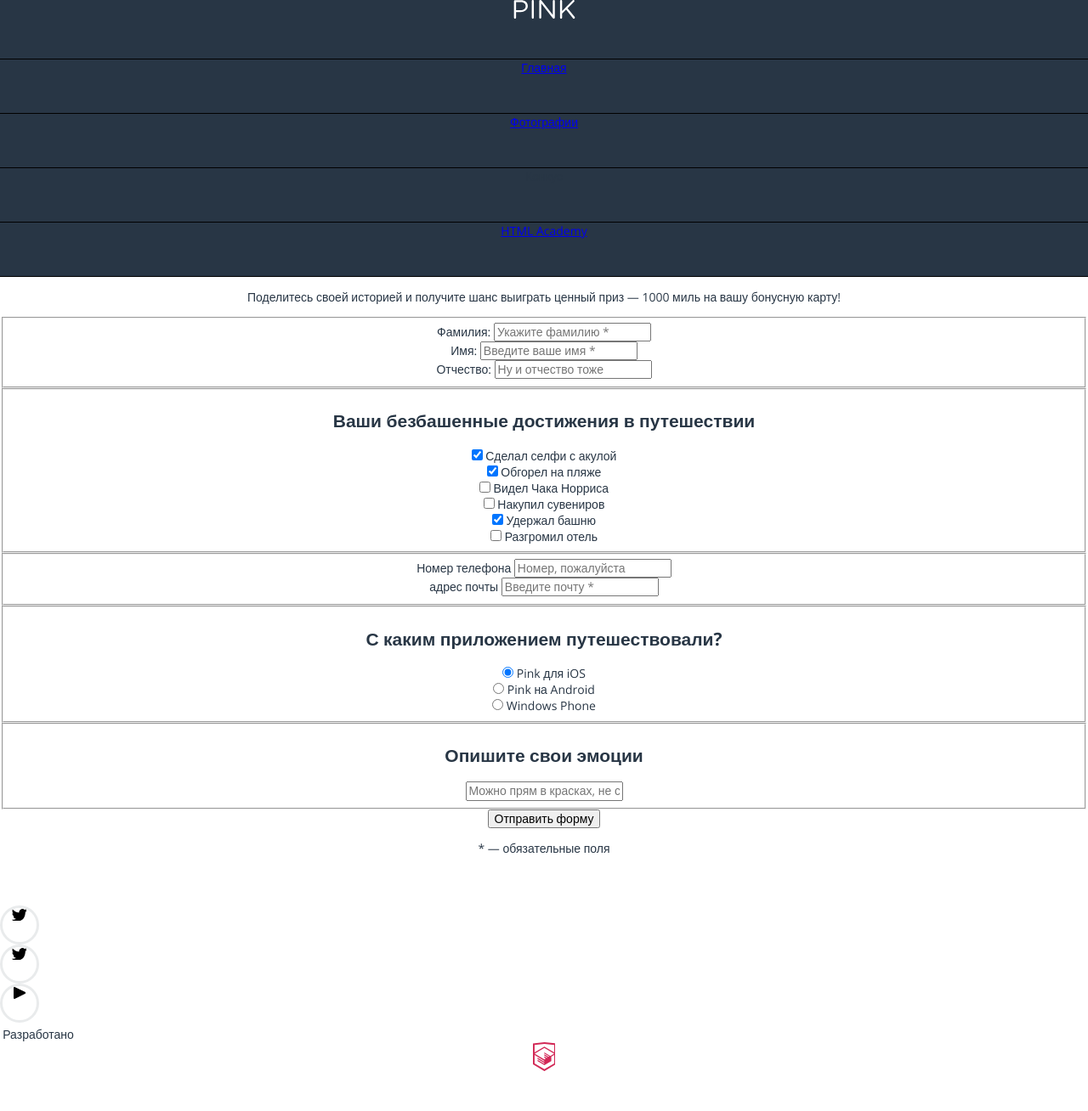
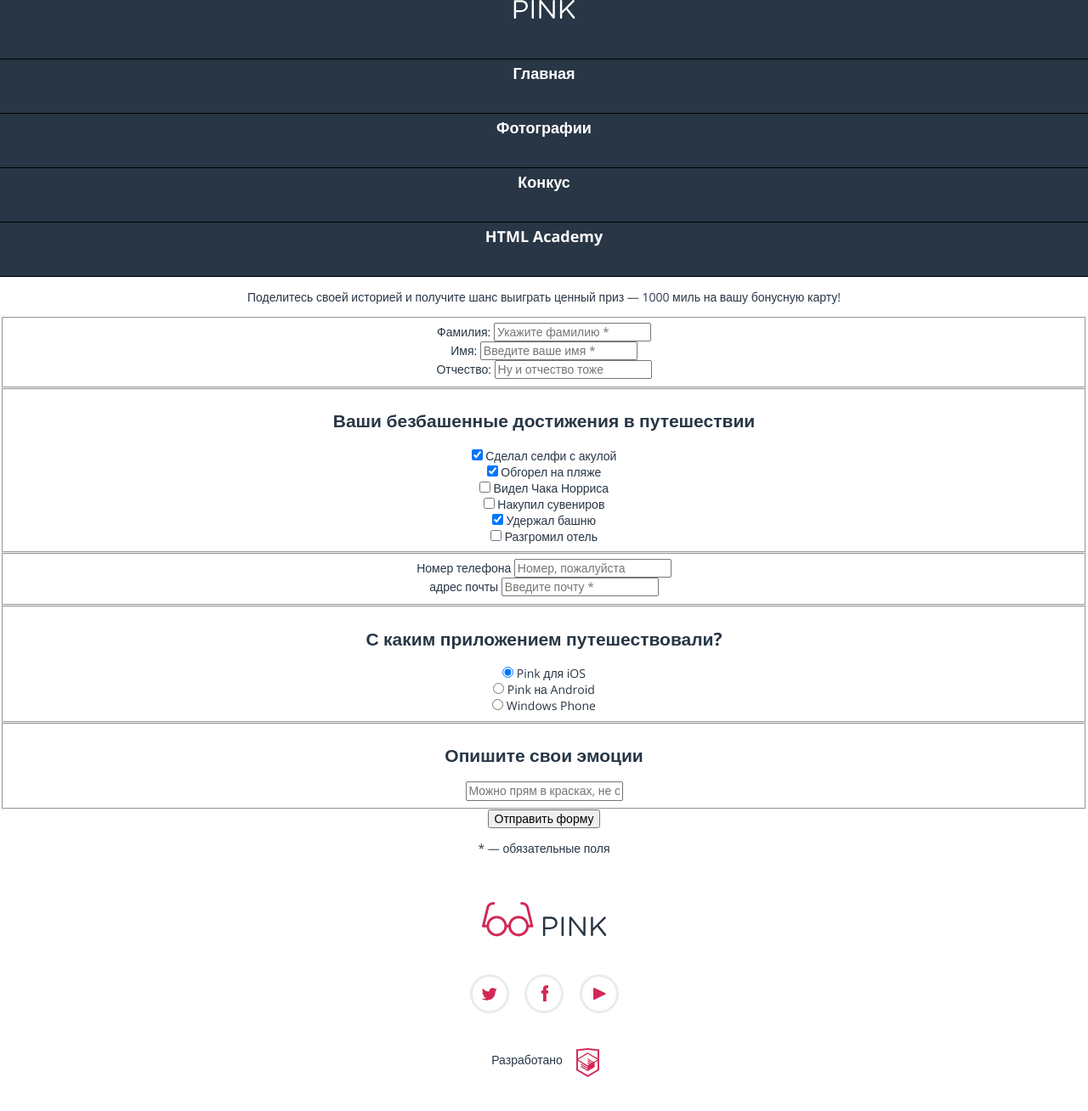
Before and after one commit to SirGonduras/1179733-pink-19, a website: page source/form.html in a window 1280 px wide. Shown: the whole page at 85% size. Before the commit the page ends 1265 px from the top, so only its background shows below. Drawn offline with nearby package versions, Linux system fonts and the light colour scheme; files that its build step writes are made by us from their sources.

Commit message:
Add footer and header

```diff
--- a/source/form.html
+++ b/source/form.html
@@ -7,6 +7,7 @@
   <link rel="stylesheet" href="css/style.css">
   <title>PINK</title>
 </head>
+
 <body>
   <header class="page-header">
     <a class="page-header__logo" href="#">
@@ -19,20 +20,21 @@
 
     <nav class="main-nav">
       <ul class="main-nav__list site-list">
+        <li class="site-list__item">
+          <a class="site-link" href="index.html">Главная</a>
+        </li>
         <li class="site-list__item site-list__item--active">
-          <a href="index.html">Главная</a>
+          <a class="site-link" href="photo.html">Фотографии</a>
         </li>
         <li class="site-list__item">
-          <a href="photo.html">Фотографии</a>
+          <a class="site-link">Конкус</a>
         </li>
         <li class="site-list__item">
-          <a>Конкус</a>
-        </li>
-        <li class="site-list__item">
-          <a href="https://htmlacademy.ru/">HTML Academy</a>
+          <a class="site-link" href="https://htmlacademy.ru/">HTML Academy</a>
         </li>
       </ul>
     </nav>
+
   </header>
 
   <main class="page-form">
@@ -154,39 +156,47 @@
     <p class="page-form__attention-text"><span class="stie-pink">*</span> — обязательные поля</p>
   </main>
 
-  <footer class="page-footer">
+  <footer class="page-minfooter">
     <h2 class="visually-hidden">Подвал сайта</h2>
 
-    <a class="site-link" href="index.html">
-      <svg class="page-minfooter__logo" xmlns="http://www.w3.org/2000/svg" width="147" height="40" viewBox="0 0 146.3 40.375">
-        <g fill="#FFF">
-            <path d="M71.874 18.661c0-.708.58-1.288 1.256-1.288h7.18c5.087 0 8.436 2.704 8.436 7.146v.064c0 4.861-4.057 7.373-8.854 7.373h-5.475v6.825c0 .708-.58 1.288-1.288 1.288-.676 0-1.256-.58-1.256-1.288v-20.12zm8.114 10.98c3.734 0 6.182-1.996 6.182-4.959v-.063c0-3.22-2.414-4.894-6.053-4.894h-5.699v9.917h5.57v-.001zM93.603 18.5c0-.708.579-1.288 1.255-1.288.709 0 1.288.58 1.288 1.288v20.283a1.29 1.29 0 0 1-1.288 1.287c-.676 0-1.255-.579-1.255-1.287V18.5zM102.744 18.532c0-.676.58-1.256 1.256-1.256h.354c.58 0 .935.29 1.288.74l13.684 17.45V18.468c0-.676.547-1.256 1.256-1.256.676 0 1.224.58 1.224 1.256v20.349c0 .676-.481 1.19-1.158 1.19h-.129c-.548 0-.935-.321-1.319-.772l-13.975-17.868v17.45c0 .676-.547 1.256-1.256 1.256-.676 0-1.223-.58-1.223-1.256V18.532h-.002zM128.173 18.5c0-.708.58-1.288 1.257-1.288.708 0 1.286.58 1.286 1.288v12.331l12.848-13.168c.29-.257.579-.451.998-.451.676 0 1.225.612 1.225 1.256 0 .354-.162.644-.42.901l-7.984 7.92 8.564 10.561c.225.291.354.547.354.935 0 .676-.578 1.288-1.286 1.288-.483 0-.806-.258-1.03-.58l-8.402-10.463-4.863 4.861v4.894a1.29 1.29 0 0 1-1.286 1.288c-.677 0-1.257-.58-1.257-1.288V18.5h-.004z"/>
+    <a class="page-minfooter__link-logotype site-link" href="index.html">
+      <svg class="page-minfooter__logotype" version="1.1" id="Layer_1" xmlns="http://www.w3.org/2000/svg" xmlns:xlink="http://www.w3.org/1999/xlink" x="0px" y="0px" width="146.3px" height="40.375px" viewBox="0 0 146.3 40.375" enable-background="new 0 0 146.3 40.375" xml:space="preserve">
+        <g>
+          <path fill="#283645" d="M71.874,18.661c0-0.708,0.58-1.288,1.256-1.288h7.18c5.087,0,8.436,2.704,8.436,7.146v0.063 c0,4.86-4.057,7.373-8.854,7.373h-5.475v6.825c0,0.708-0.58,1.287-1.289,1.287c-0.676,0-1.256-0.58-1.256-1.287L71.874,18.661 L71.874,18.661z M79.988,29.641c3.734,0,6.182-1.996,6.182-4.959v-0.062c0-3.221-2.414-4.894-6.053-4.894h-5.699v9.917h5.57V29.641 z"/>
+          <path fill="#283645" d="M93.603,18.5c0-0.708,0.579-1.288,1.255-1.288c0.709,0,1.288,0.58,1.288,1.288v20.283 c0,0.708-0.579,1.287-1.288,1.287c-0.676,0-1.255-0.579-1.255-1.287V18.5z"/>
+          <path fill="#283645" d="M102.744,18.532c0-0.676,0.58-1.256,1.256-1.256h0.354c0.58,0,0.935,0.29,1.288,0.74l13.684,17.45V18.468 c0-0.676,0.547-1.256,1.256-1.256c0.676,0,1.225,0.58,1.225,1.256v20.349c0,0.677-0.48,1.19-1.158,1.19h-0.129 c-0.548,0-0.936-0.321-1.318-0.772l-13.976-17.867v17.449c0,0.677-0.547,1.257-1.257,1.257c-0.676,0-1.223-0.58-1.223-1.257V18.532 H102.744z"/>
+          <path fill="#283645" d="M128.173,18.5c0-0.708,0.58-1.288,1.257-1.288c0.708,0,1.286,0.58,1.286,1.288v12.331l12.848-13.16 c0.29-0.257,0.579-0.451,0.998-0.451c0.676,0,1.225,0.612,1.225,1.256c0,0.354-0.162,0.644-0.42,0.901l-7.984,7.92l8.564,10.561 c0.225,0.291,0.354,0.547,0.354,0.936c0,0.676-0.577,1.288-1.285,1.288c-0.482,0-0.807-0.259-1.03-0.58l-8.401-10.464l-4.863,4.861 v4.895c0,0.708-0.578,1.288-1.286,1.288c-0.677,0-1.257-0.58-1.257-1.288V18.5H128.173z"/>
         </g>
-        <path fill="#FFF" d="M60.462 28.016L55.287 6.651C54.926 4.303 52.694 0 46.688 0a1.5 1.5 0 1 0 0 3c4.856 0 5.575 3.729 5.639 4.143l4.767 19.701h-2.073c-.742-5.927-5.802-10.531-11.927-10.531s-11.186 4.604-11.927 10.531h-1.82c-.741-5.927-5.802-10.531-11.927-10.531S6.235 20.917 5.493 26.844H3.42L8.187 7.143C8.25 6.729 8.97 3 13.826 3a1.5 1.5 0 1 0 0-3C7.82 0 5.588 4.303 5.227 6.651L.052 28.016c-.266 1.109.531 1.826 1.426 1.826.012 0 .023.004.036.004h3.982c.741 5.926 5.802 10.53 11.927 10.53s11.185-4.604 11.927-10.53h1.814c.742 5.926 5.802 10.53 11.927 10.53s11.186-4.604 11.927-10.53H59c.012 0 .023-.004.036-.004.895 0 1.692-.717 1.426-1.826zm-34.147 1.828c-.715 4.272-4.421 7.531-8.896 7.531-4.475 0-8.18-3.259-8.896-7.531-.082-.488-.135-.988-.135-1.5s.053-1.011.135-1.5c.715-4.271 4.421-7.531 8.896-7.531 4.475 0 8.18 3.26 8.896 7.531.082.489.135.988.135 1.5s-.053 1.011-.135 1.5zm25.675 0c-.716 4.272-4.421 7.531-8.896 7.531-4.475 0-8.181-3.259-8.896-7.531-.082-.488-.135-.988-.135-1.5s.053-1.011.135-1.5c.716-4.271 4.421-7.531 8.896-7.531 4.475 0 8.181 3.26 8.896 7.531.082.489.135.988.135 1.5s-.053 1.011-.135 1.5z"/>
+        <path fill="#FFFFFF" d="M60.498,28.266"/>
+        <path fill="#D22856" d="M60.462,28.016c-0.002-0.009-5.175-21.365-5.175-21.365C54.926,4.303,52.694,0,46.688,0 c-0.829,0-1.5,0.671-1.5,1.5s0.671,1.5,1.5,1.5c4.856,0,5.575,3.729,5.639,4.143l4.767,19.701h-2.073 c-0.742-5.927-5.802-10.531-11.927-10.531s-11.186,4.604-11.927,10.531h-1.82c-0.741-5.927-5.802-10.531-11.927-10.531 S6.235,20.917,5.493,26.844H3.42L8.187,7.143C8.25,6.729,8.97,3,13.826,3c0.829,0,1.5-0.671,1.5-1.5S14.655,0,13.826,0 C7.82,0,5.588,4.303,5.227,6.651c0,0-5.173,21.356-5.175,21.365c-0.266,1.109,0.531,1.826,1.426,1.826 c0.012,0,0.023,0.004,0.036,0.004h3.982c0.741,5.926,5.802,10.53,11.927,10.53s11.185-4.604,11.927-10.53h1.814 c0.742,5.926,5.802,10.53,11.927,10.53s11.186-4.604,11.927-10.53H59c0.012,0,0.023-0.004,0.036-0.004 C59.931,29.842,60.728,29.125,60.462,28.016z M26.315,29.844c-0.715,4.272-4.421,7.531-8.896,7.531s-8.18-3.259-8.896-7.531 c-0.082-0.488-0.135-0.988-0.135-1.5s0.053-1.011,0.135-1.5c0.715-4.271,4.421-7.531,8.896-7.531s8.18,3.26,8.896,7.531 c0.082,0.489,0.135,0.988,0.135,1.5S26.397,29.355,26.315,29.844z M51.99,29.844c-0.716,4.272-4.421,7.531-8.896,7.531 c-4.475,0-8.181-3.259-8.896-7.531c-0.082-0.488-0.135-0.988-0.135-1.5s0.053-1.011,0.135-1.5c0.716-4.271,4.421-7.531,8.896-7.531 c4.475,0,8.181,3.26,8.896,7.531c0.082,0.489,0.135,0.988,0.135,1.5S52.072,29.355,51.99,29.844z"/>
       </svg>
     </a>
 
-    <div class="page-minfooter__container">
-      <ul class="page-minfooter__social-list site-list">
-        <li class="page-minfooter__twitter stile-social site-list__item">
-          <svg xmlns="http://www.w3.org/2000/svg" width="17.5" height="14.663" viewBox="0 0 17.5 14.663">
+    <ul class="page-minfooter__social-list site-list">
+      <li class="page-minfooter__twitter style-social site-list__item">
+        <a class="link" href="#">
+          <svg class="style-icon" xmlns="http://www.w3.org/2000/svg" width="17.5" height="14.663" viewBox="0 0 17.5 14.663">
             <path fill-rule="evenodd" d="M11.283.153c1.736-.485 3.074.263 3.685 1.151.694-.226 1.372-.47 2.072-.691-.004.841-.538 1.478-.883 1.727.704.166 1.343-.48 1.343-.48-.175.976-1.035 1.746-1.611 1.977-.239 6.592-3.272 10.956-10.382 10.823h-.46c-.422 0-4.29-.45-5.047-1.843 2.341.192 4.011-.412 4.835-1.15-.989-.293-2.761-.464-3.07-2.881.362.105.583.223 1.228.117C1.757 8.067.385 7.366.461 5.218c.294.32 1.1.523 1.381.461C1.117 5.444-.188 2.398.921.843 2.794 2.654 4.769 4.364 8.29 4.528 8.506 2.288 9.461.787 11.283.153z" clip-rule="evenodd"/>
           </svg>
-        </li>
+        </a>
+      </li>
 
-        <li class="page-minfooter__facebook stile-social site-list__item">
-          <svg xmlns="http://www.w3.org/2000/svg" width="17.5" height="14.663" viewBox="0 0 17.5 14.663">
-            <path fill-rule="evenodd" d="M11.283.153c1.736-.485 3.074.263 3.685 1.151.694-.226 1.372-.47 2.072-.691-.004.841-.538 1.478-.883 1.727.704.166 1.343-.48 1.343-.48-.175.976-1.035 1.746-1.611 1.977-.239 6.592-3.272 10.956-10.382 10.823h-.46c-.422 0-4.29-.45-5.047-1.843 2.341.192 4.011-.412 4.835-1.15-.989-.293-2.761-.464-3.07-2.881.362.105.583.223 1.228.117C1.757 8.067.385 7.366.461 5.218c.294.32 1.1.523 1.381.461C1.117 5.444-.188 2.398.921.843 2.794 2.654 4.769 4.364 8.29 4.528 8.506 2.288 9.461.787 11.283.153z" clip-rule="evenodd"/>
+      <li class="page-minfooter__facebook style-social site-list__item">
+        <a class="link" href="#">
+          <svg class="style-icon" version="1.0" id="Layer_1" xmlns="http://www.w3.org/2000/svg" xmlns:xlink="http://www.w3.org/1999/xlink" x="0px" y="0px" width="8.673px" height="18.944px" viewBox="0 0 8.673 18.944" enable-background="new 0 0 8.673 18.944" xml:space="preserve">
+            <path d="M6.275,3.357c0.799,0,1.599,0,2.398,0c0-1.119,0-2.238,0-3.357c-0.959,0-1.92,0-2.878,0C2.656,0.181,1.54,2.387,1.948,6.115 H0v3.517h1.958c0,3.104,0,6.208,0,9.312c1.279,0,2.558,0,3.837,0c0-3.104,0-6.208,0-9.312h2.857V6.115H5.786 C5.765,5.07,5.75,3.709,6.275,3.357z"/>
           </svg>
-        </li>
+        </a>
+      </li>
 
-        <li class="page-minfooter__youtube stile-social site-list__item">
-          <svg xmlns="http://www.w3.org/2000/svg" width="14.64" height="13.96" viewBox="0 0 14.64 13.96">
+      <li class="page-minfooter__youtube style-social site-list__item">
+        <a class="link" href="#">
+          <svg class="style-icon" xmlns="http://www.w3.org/2000/svg" width="14.64" height="13.96" viewBox="0 0 14.64 13.96">
             <path d="M1.775 13.78C.799 14.257 0 13.758 0 12.671V1.29C0 .202.799-.295 1.775.181l12.133 5.932c.975.478.975 1.258 0 1.736L1.775 13.78z"/>
           </svg>
-        </li>
-      </ul>
-    </div>
+        </a>
+      </li>
+    </ul>
 
     <div class="page-minfooter__academy">
       <p class="page-minfooter__developed">Разработано</p>
```
